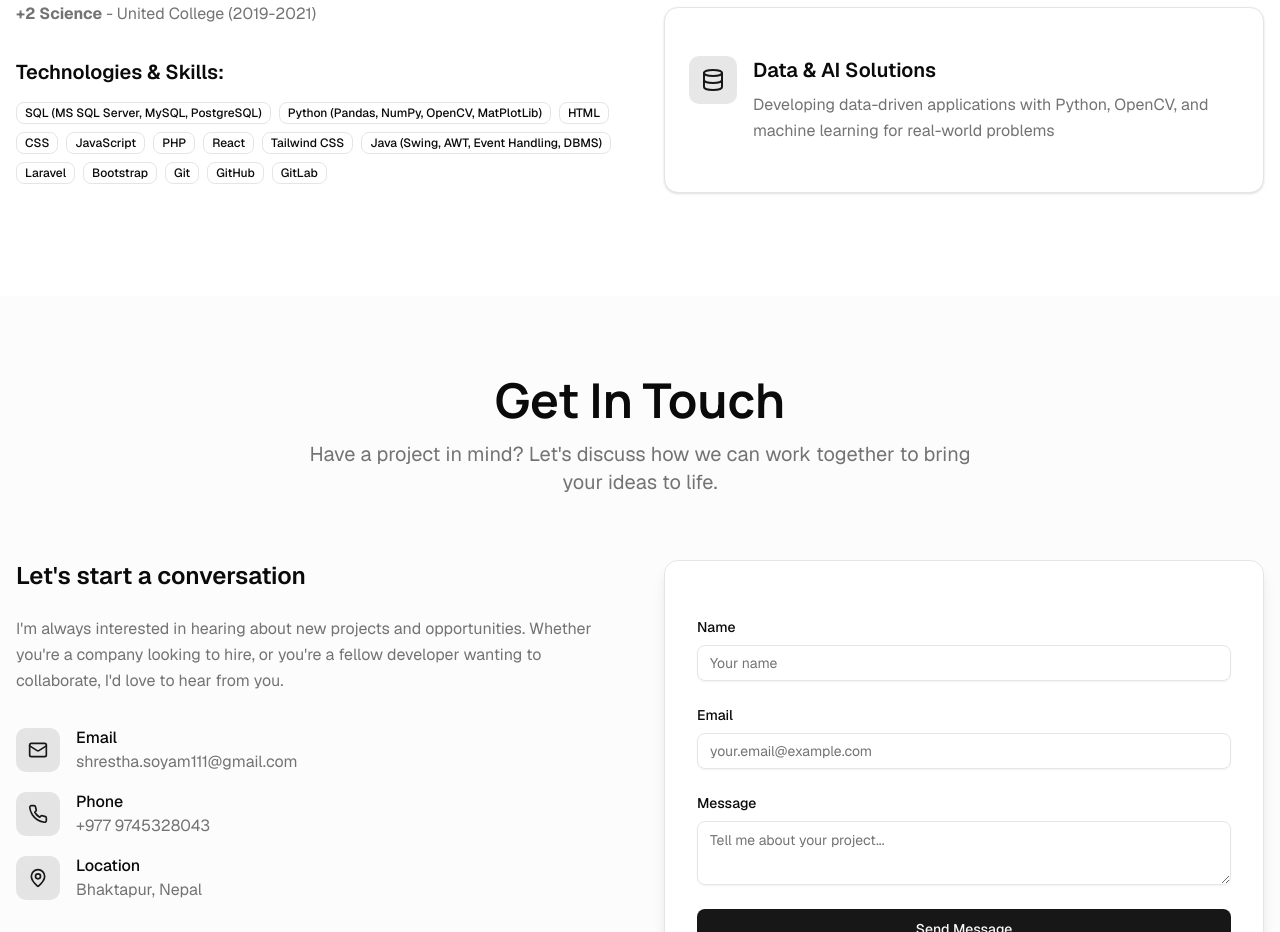
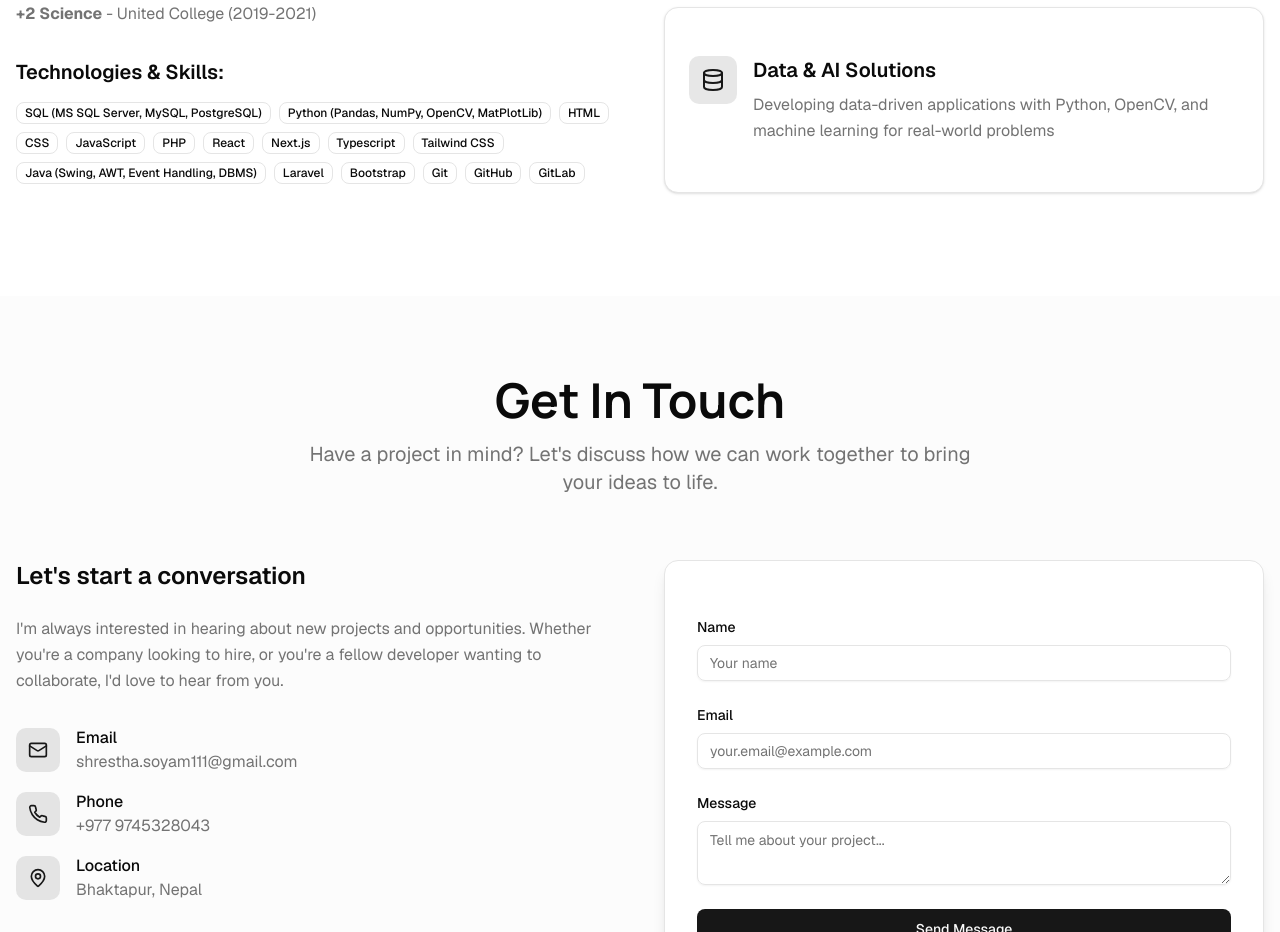
Before and after one commit to Soyamstha/portfolio, a Next.js app: page / in a window 1280 px wide. Shown: the part 2860-3792 px from the top of the page. Built offline with nearby package versions, Linux system fonts and the light colour scheme.

Commit message:
few chnage in skill

```diff
--- a/app/layout.tsx
+++ b/app/layout.tsx
@@ -16,9 +16,8 @@ const manrope = Manrope({
 })
 
 export const metadata: Metadata = {
-  title: "Portfolio - Creative Developer",
-  description: "Modern portfolio showcasing creative development work with smooth animations",
-  generator: "v0.app",
+  title: "Portfolio - Full Stack Developer",
+  description: "Modern portfolio showcasing Full Stack development work with smooth animations",
 }
 
 export default function RootLayout({
--- a/components/about-section.tsx
+++ b/components/about-section.tsx
@@ -13,6 +13,8 @@ const skills = [
   "JavaScript",
   "PHP",
   "React",
+  "Next.js",
+  "Typescript",
   "Tailwind CSS",
   "Java (Swing, AWT, Event Handling, DBMS)",
   "Laravel",
```
